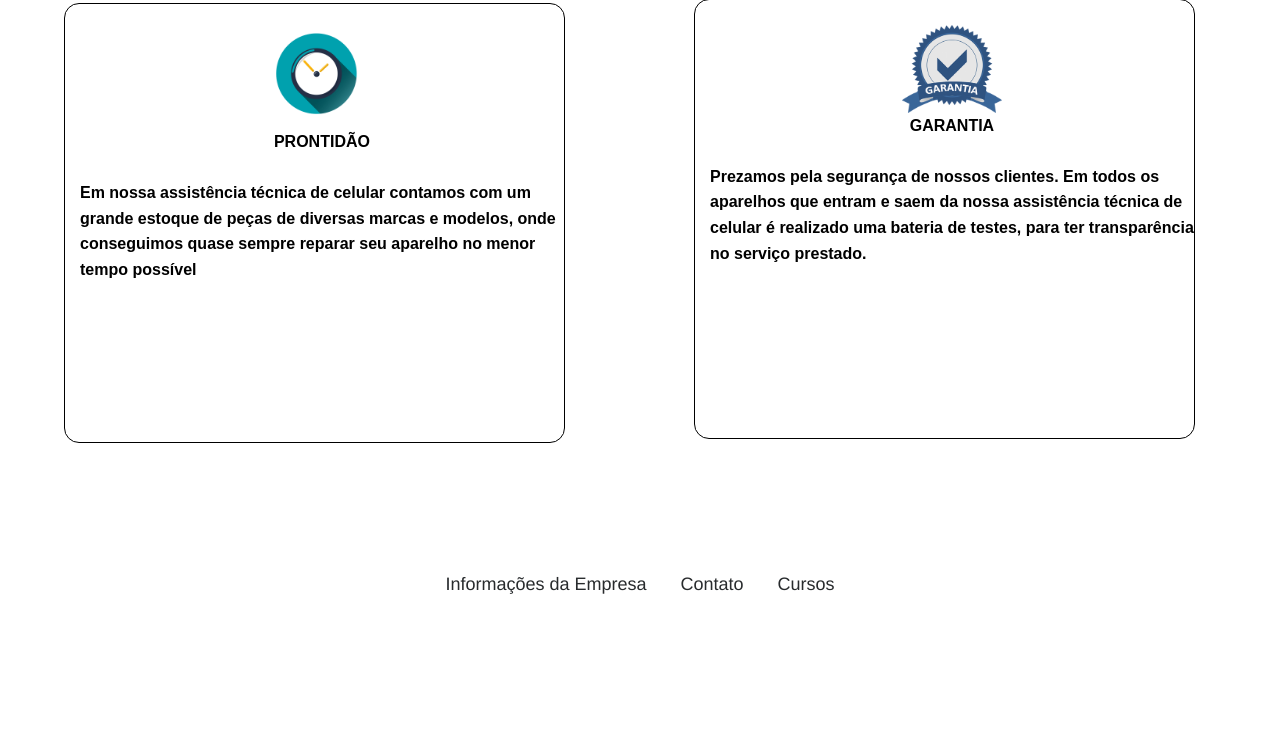
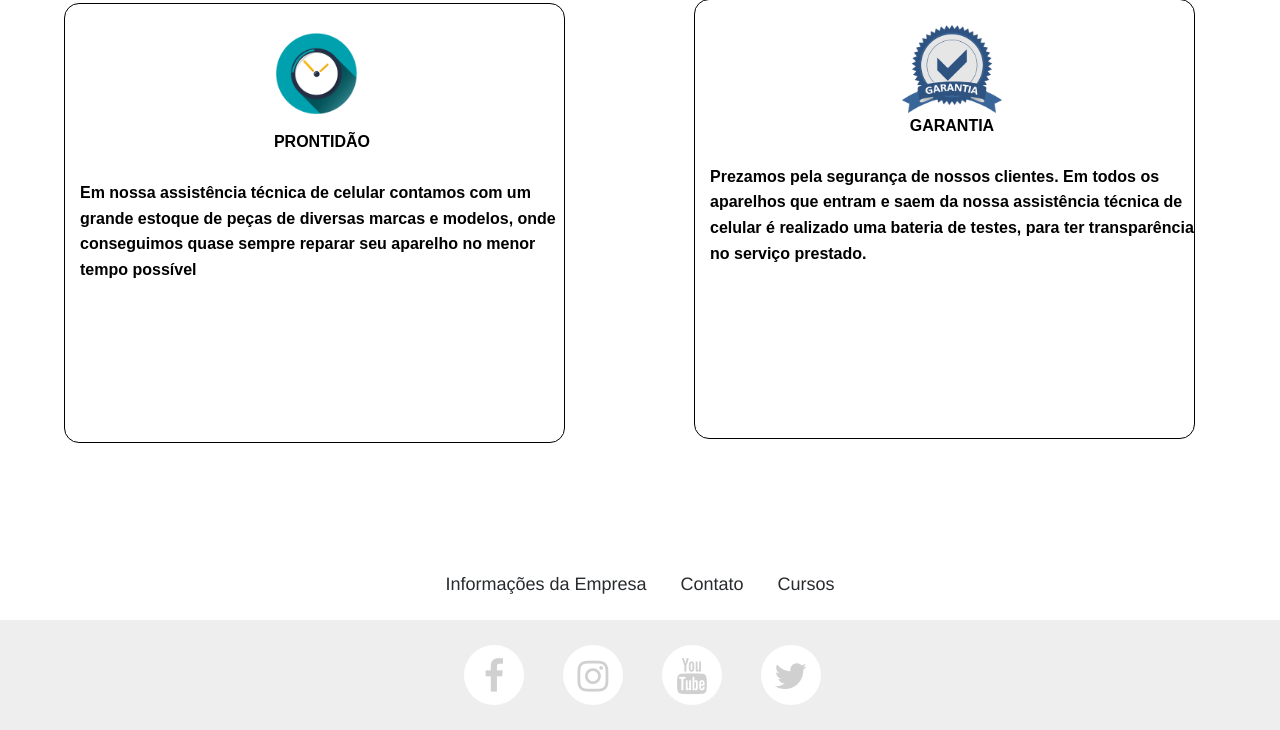
Before and after one commit to MatheusFerreira33/Tec-Cell, a PHP site: page /celke/ in a window 1280 px wide. Shown: the part 2686-3416 px from the top of the page. Before the commit the page ends 3280 px from the top, so only its background shows below. Run offline with PHP 8.4, Linux system fonts and the light colour scheme; some libraries are stand-ins or nearby versions.

Commit message:
coloquei de volta

```diff
--- a/index.php
+++ b/index.php
@@ -153,7 +153,14 @@
 
         </div>
 
-
+        <div class="footer-social">
+            <a href="" class="social-icons"><i class="fa fa-facebook"></i></a>
+            <a href="" class="social-icons"><i class="fa fa-instagram"></i></a>
+            <a href="" class="social-icons"><i class="fa fa-youtube"></i></a>
+            <a href="" class="social-icons"><i class="fa fa-twitter"></i></a>
+        </div>
+    </footer>
+    <script src="http://maxcdn.bootstrapcdn.com/bootstrap/3.3.7/js/bootstrap.min.js"></script>
 
 
 
```
